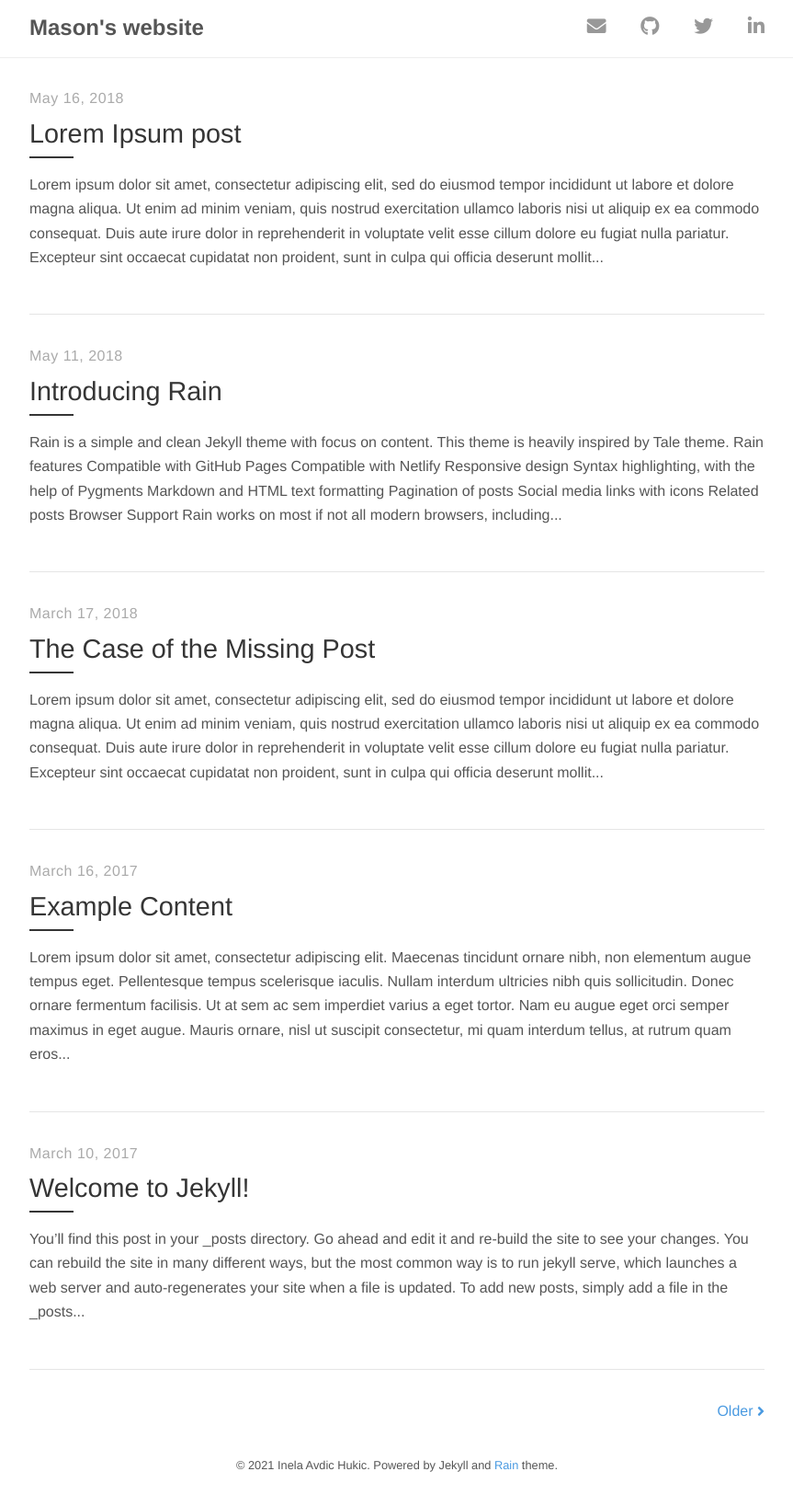
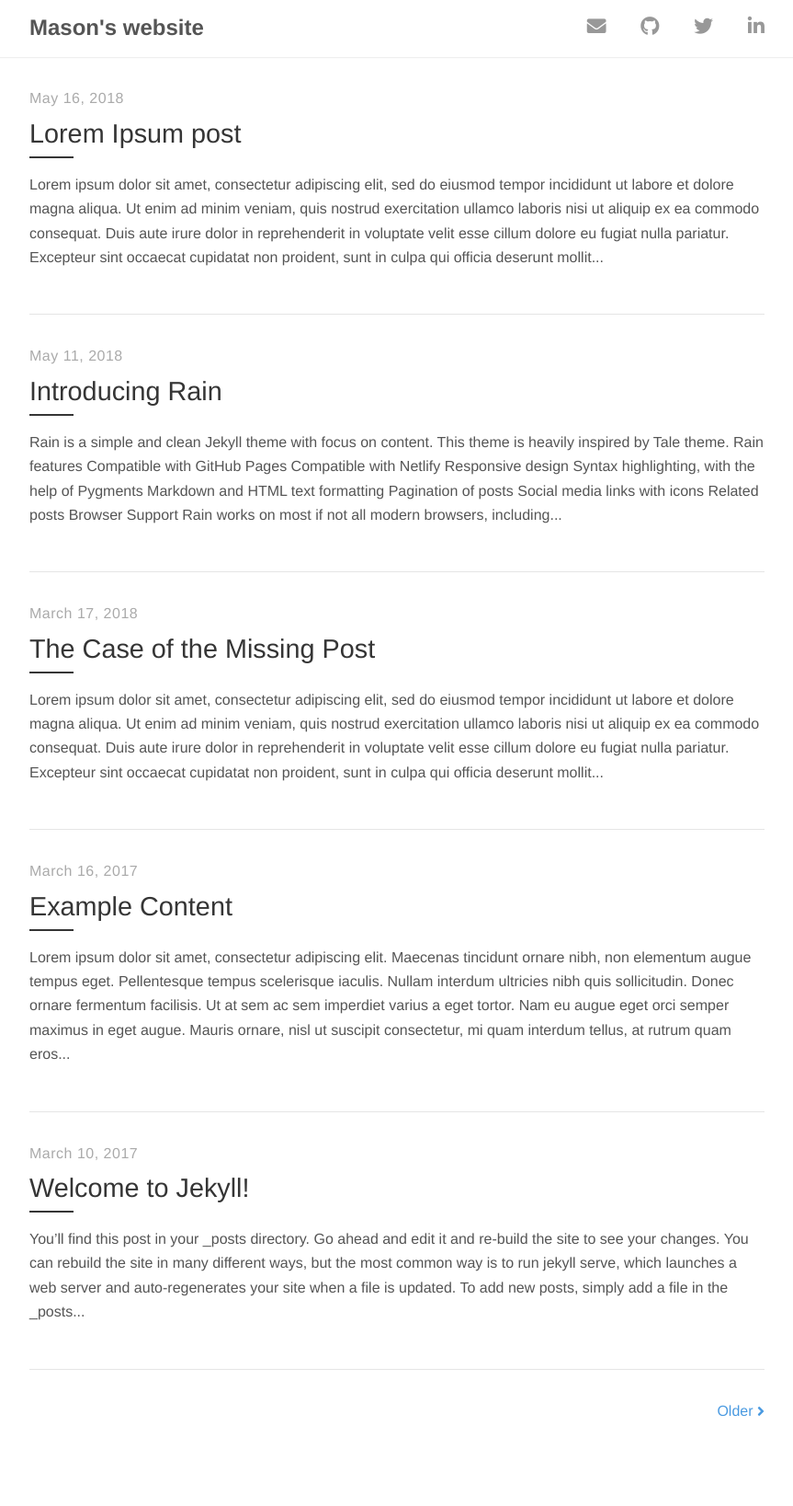
Before and after one commit to locat369/locat369.github.io, a Jekyll site: the page built from index.html, in a window 1280 px wide. Shown: the whole page at 92% size, without its empty margins (208-1071 px from the left). Built offline with Jekyll 4.4.1, drawn with Linux system fonts in a browser that asks for light colours; nearby versions of some CDN libraries; the list of posts is cut into pages by our own code; after the commit the page ends 1547 px from its top, so only the background shows below that.

Commit message:
Fix _config.yml

```diff
--- a/_layouts/default.html
+++ b/_layouts/default.html
@@ -29,11 +29,5 @@
     <main>
       {{ content }}
     </main>
-
-    <footer>
-      <span>
-        &copy; <time datetime="{{ site.time }}">{{ site.time | date: '%Y' }}</time> {{ site.author.name }}. Powered by Jekyll and <a href="#">Rain</a> theme.
-      </span>
-    </footer>
   </body>
 </html>
```
